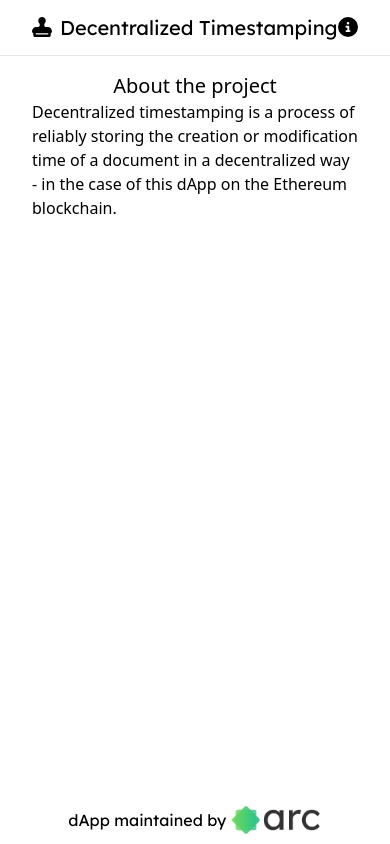
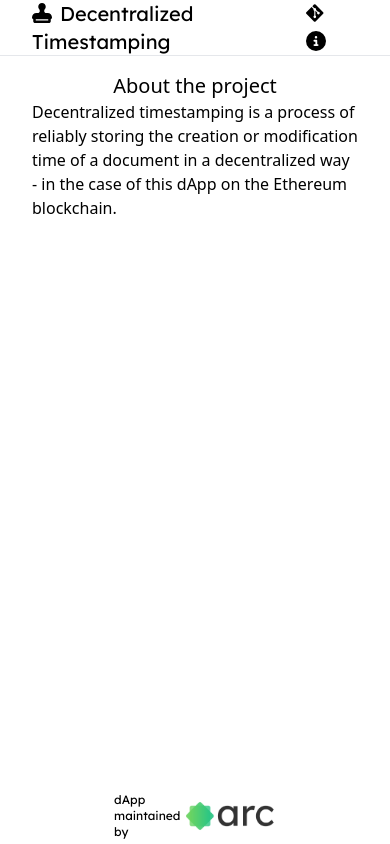
Before and after one commit to archq-io/edts-dapp, a Vue app: page /about in a window 390 px wide. Built offline with nearby package versions, Linux system fonts and the light colour scheme; no server answers.

Commit message:
edts-dapp: Add donation and repository links and fix Web3 bug
Add an Ethereum donation link, a Git repository link and fix a bug where
non-existing digests show as if they exist on the blockchain.

Signed-off-by: Luka Kovacic <luka.kovacic@archq.io>

```diff
--- a/src/components/EthereumPublishDigest.vue
+++ b/src/components/EthereumPublishDigest.vue
@@ -17,8 +17,6 @@
 
   const digestClaimedByAccount = ref(false)
   const digestClaimChecked = ref(false)
-
-  const operationInProgress = ref(false)
 
   const revealDigest = ref(false)
   const digestOnBlockchain = ref(false)
@@ -129,8 +127,10 @@
       let blockNumber = 0;
       let latestIndex = 0;
       for (let i = 0; i < eventsLength; i++) {
-        if (events[i].blockNumber > blockNumber && events[i].returnValues.claim) {
-          // TODO: This is a rough estimate. Also check the transaction index!
+        if (events[i].blockNumber < blockNumber && events[i].returnValues.claim) {
+          // TODO: Make sure this is the correct approach.
+          // Perhaps we should list all events for this digest on the
+          // site.
           blockNumber = events[i].blockNumber
           latestIndex = i;
         }
@@ -144,7 +144,7 @@
         console.log(latestEvent.value.returnValues)
         checkDigest(latestEvent.value.returnValues.claimant)
       } else {
-        digestOnBlockchain.value = true
+        digestOnBlockchain.value = false
         searchForDigestCompleted.value = true
       }
     }).catch(e => {
--- a/src/components/Footer.vue
+++ b/src/components/Footer.vue
@@ -1,19 +1,27 @@
 <script setup>
+import { ref } from 'vue';
 import { RouterLink, RouterView } from 'vue-router'
+
+const donationLink = ref(import.meta.env.VITE_DONATION_LINK)
 </script>
 
 <template>
   <footer class="mb-2">
-    <div class="flex h-8 items-center justify-between">
-      <div>
+    <div class="flex h-8 items-center justify-stretch mb-1 md:mb-0">
+      <div class="w-full">
         <!-- Content Placeholder -->
       </div>
-      <div class="inline-flex items-center justify-center">
-        <span class="mr-1 font-lexend-deca">dApp maintained by</span>
+      <div class="inline-flex items-center justify-center w-full">
+        <span class="mr-1 font-lexend-deca text-xs md:text-base">dApp maintained by</span>
         <img src="@/assets/logo.png" class="h-8" />
       </div>
-      <div>
-        <!-- Content Placeholder -->
+      <div class="inline-flex items-center justify-end w-full">
+        <div v-if="donationLink" class="text-xs md:text-sm mr-2">
+          <a :href="donationLink" target="_blank">
+            <font-awesome-icon class="mr-1" icon="fa-brands fa-ethereum" />
+            <span>Donations</span>
+          </a>
+        </div>
       </div>
     </div>
   </footer>
--- a/src/components/Navbar.vue
+++ b/src/components/Navbar.vue
@@ -3,6 +3,7 @@ import { ref } from 'vue'
 import { RouterLink, RouterView } from 'vue-router'
 
 const enableAbout = ref(import.meta.env.VITE_ENABLE_ABOUT == 'true')
+const repositoryUrl = ref(import.meta.env.VITE_REPOSITORY_URL)
 </script>
 
 <template>
@@ -18,7 +19,10 @@ const enableAbout = ref(import.meta.env.VITE_ENABLE_ABOUT == 'true')
         <!-- Content placeholder -->
       </div>
       <div class="text-xl md:text-2xl mr-8">
-        <RouterLink v-if="enableAbout" to="/about">
+        <a class="mx-2" v-if="repositoryUrl" :href="repositoryUrl" target="_blank">
+          <font-awesome-icon icon="fa-brands fa-git-alt" />
+        </a>
+        <RouterLink class="mx-2" v-if="enableAbout" to="/about">
           <font-awesome-icon icon="fa-solid fa-circle-info" />
         </RouterLink>
       </div>
--- a/src/main.js
+++ b/src/main.js
@@ -17,6 +17,7 @@ import { faUser } from '@fortawesome/free-solid-svg-icons'
 import { faClock } from '@fortawesome/free-solid-svg-icons'
 import { faEthereum } from '@fortawesome/free-brands-svg-icons'
 import { faSpinner } from '@fortawesome/free-solid-svg-icons'
+import { faGitAlt } from '@fortawesome/free-brands-svg-icons'
 library.add(
   faStamp,
   faCircleInfo,
@@ -25,7 +26,8 @@ library.add(
   faUser,
   faClock,
   faEthereum,
-  faSpinner
+  faSpinner,
+  faGitAlt,
 )
 
 const app = createApp(App)
```
